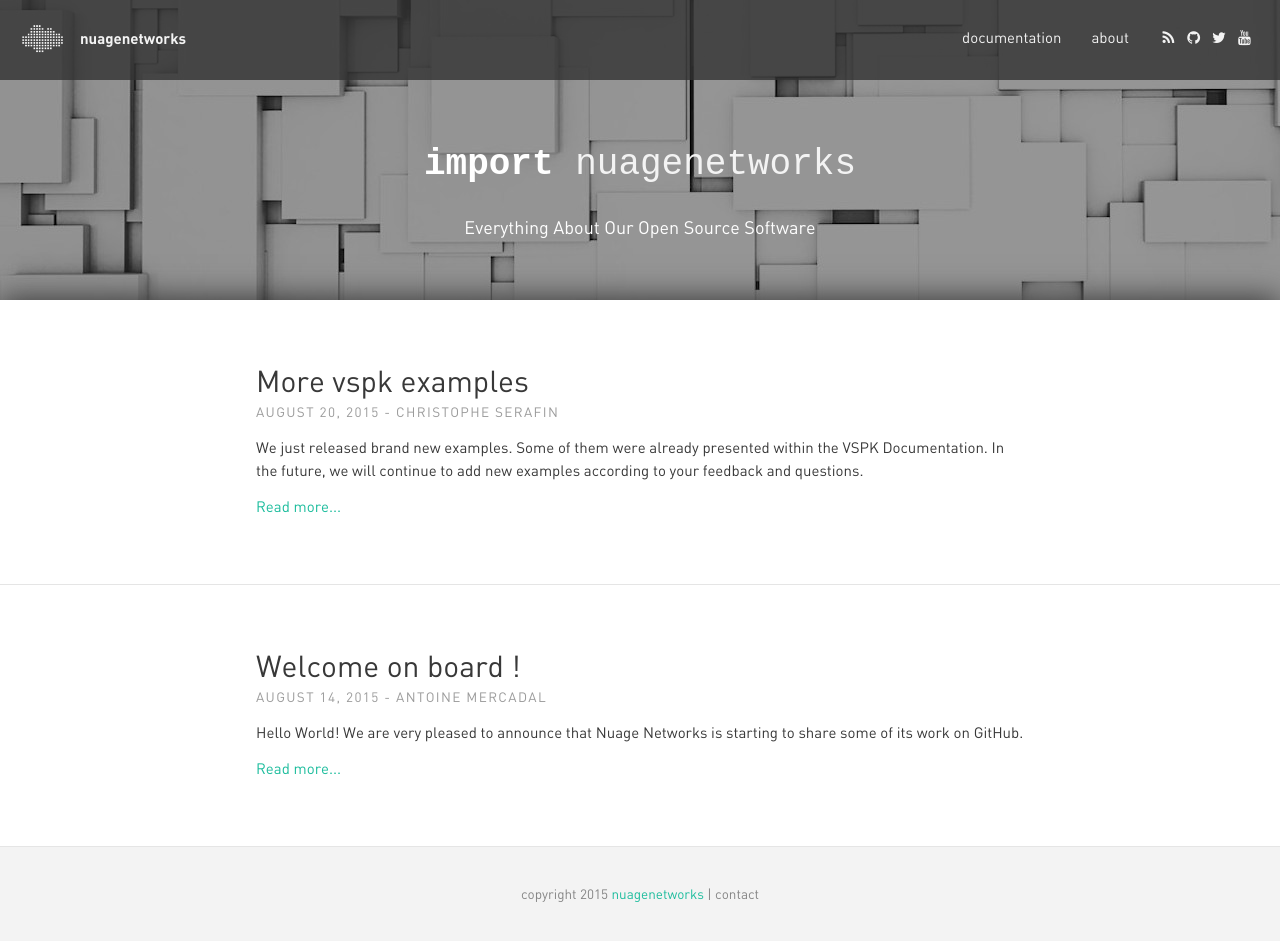
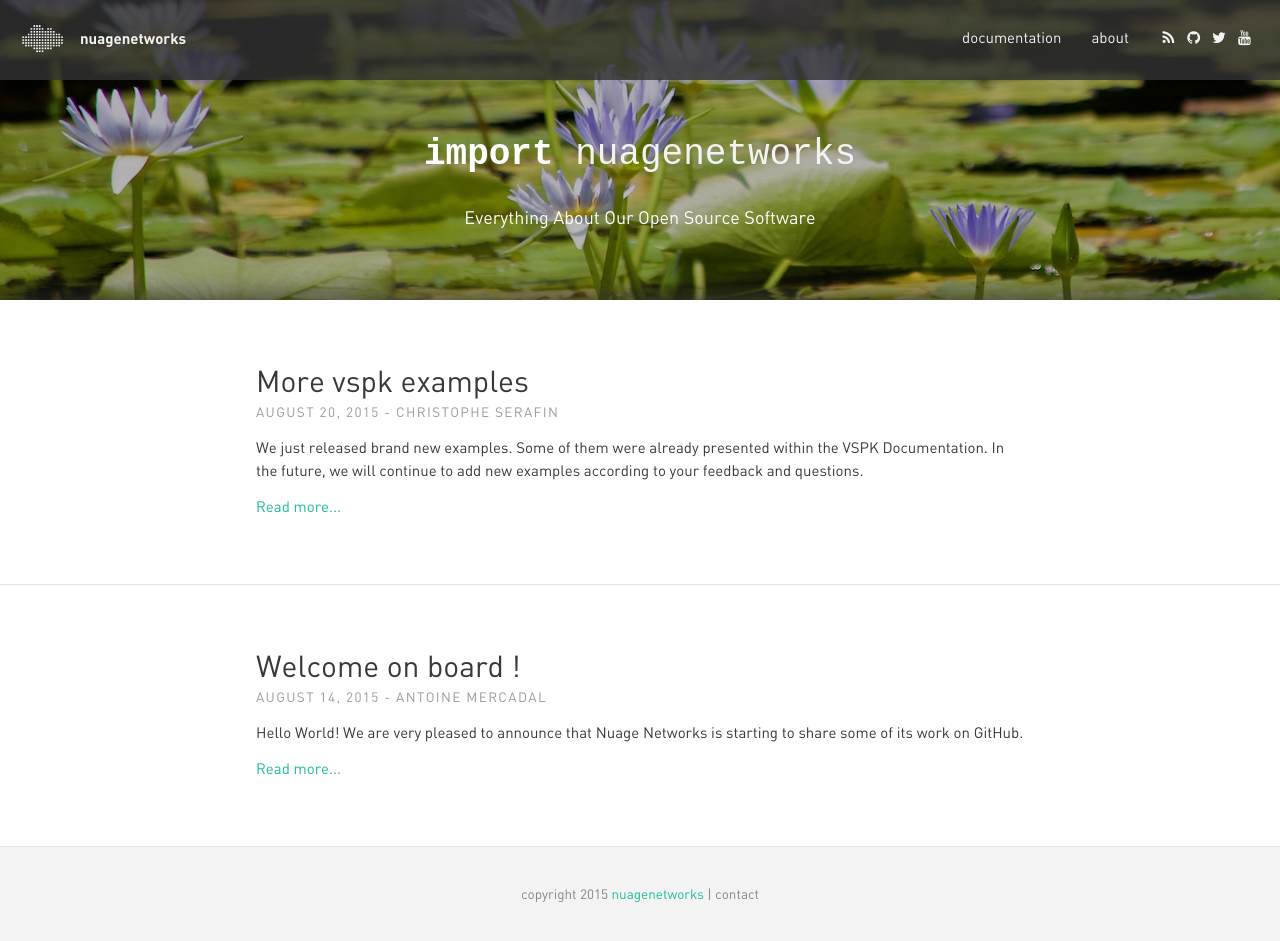
Before and after one commit to nuagenetworks/nuagenetworks.github.io, a Jekyll site: the page built from index.html, in a window 1280 px wide and 947 px high. Shown: the top 941 px of the window. Built offline with Jekyll 4.4.1, drawn with Linux system fonts in a browser that asks for light colours; nearby versions of some CDN libraries; some web fonts are replaced; the list of posts is cut into pages by our own code.

Commit message:
update artwork

```diff
--- a/_sass/includes/_callout.scss
+++ b/_sass/includes/_callout.scss
@@ -12,7 +12,9 @@
     padding-top: 30px;
     position: fixed;
     z-index: -1000;
-    height: 300px;
+    height: 500px;
+    margin-top: -100px;
+    padding-top: 120px;
     pre {
         background: transparent;
         border: 0;
@@ -24,6 +26,6 @@
 @media (max-width: 766px) {
     .call-out {
         font-size: 80%;
-//        padding-top: 30px;
+        padding-top: 140px;
     }
 }
--- a/_sass/includes/_header.scss
+++ b/_sass/includes/_header.scss
@@ -9,6 +9,7 @@
     width: 100%;
     height: 80px;
     position: fixed;
+    -webkit-backdrop-filter: blur(10px);
 
     a {
         color: #f3f3f3;
@@ -40,8 +41,6 @@
           }
       }
 
-
-
     .site-nav {
         ul {
             margin: 0;
--- a/index.html
+++ b/index.html
@@ -1,6 +1,6 @@
 ---
 layout: posts
-callout_image: header.jpg
+callout_image: header-1.jpg
 title: <pre><code class="language-js" data-lang="python"><span class="k" style="color:white">import</span> <span style="color:#f3f3f3">nuagenetworks</span></code></pre>
 subtitle: Everything About Our Open Source Software
 main_page: 1
```
Also changed, not shown: _posts/2015-08-14-Welcome On Board.md (+1 -1 lines), _posts/2015-08-20-More VSPK Examples.md (+1 -1 lines), img/header-1.jpg (added), img/header-2.jpg (added), img/header-3.jpg (added), img/posts/header-monolithe.jpg. Lines whose indentation alone changed are shown as unchanged.
